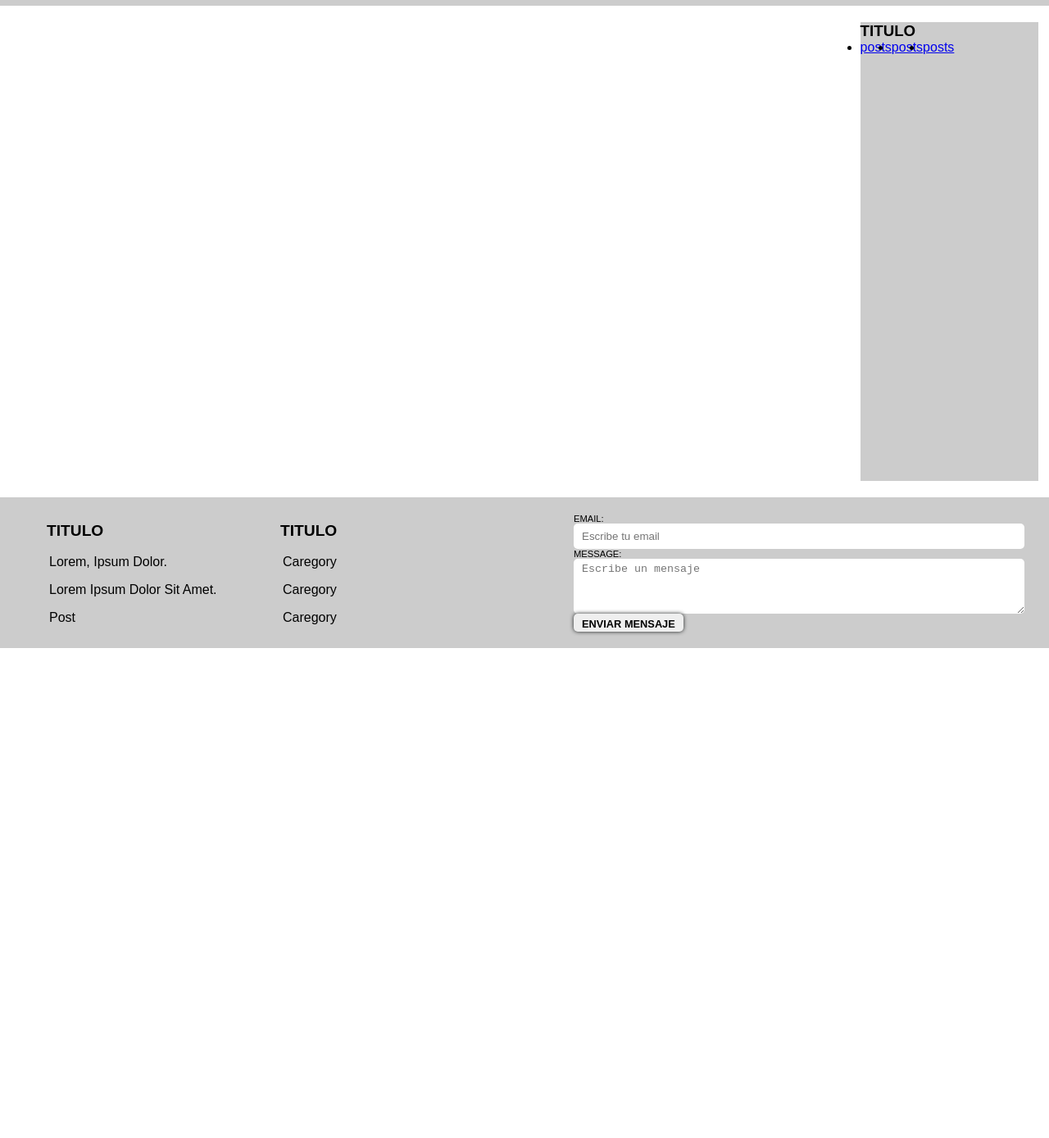
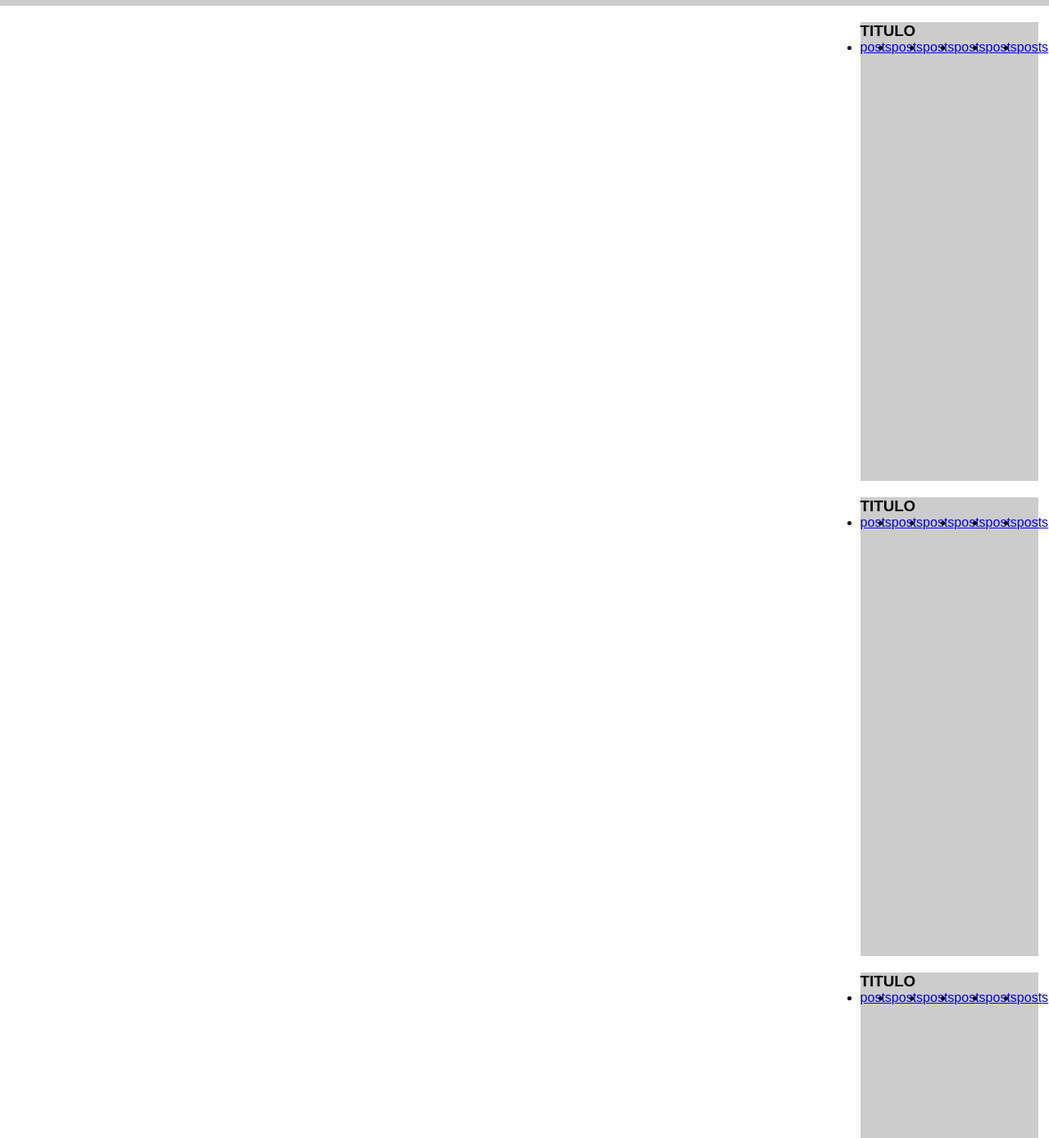
Before and after one commit to santiagodevs/portafolio, a plain HTML site: page index.html in a window 1280 px wide. Shown: the part 73-1462 px from the top of the page at 82% size. Before the commit the page ends 864 px from the top, so only its background shows below. Drawn offline with Linux system fonts and the light colour scheme.

Commit message:
agregue varias cosas mas haha

```diff
--- a/index.html
+++ b/index.html
@@ -31,6 +31,40 @@
             </ul>
         </nav>
     </header>
+    <!-- root -->
+    <div class="root">
+    <!-- site-main -->
+    <main class="site-main">
+        <div class="main-title">
+        </div>
+        <div class="post"></div>
+        <div class="autor"></div>
+    </main>
+    <div class="content-sidebars">
+            <!-- site sidebar -->
+    <aside class="site-sidebar">
+        <h3>titulo</h3>
+        <ul class="sidebar-menu">
+            <li class="item-sidebar">
+                <a href="#" class="link-sidebar">posts</a>
+            </li>
+            <li class="item-sidebar">
+                <a href="#" class="link-sidebar">posts</a>
+            </li>
+            <li class="item-sidebar">
+                <a href="#" class="link-sidebar">posts</a>
+            </li>
+            <li class="item-sidebar">
+                <a href="#" class="link-sidebar">posts</a>
+            </li>
+            <li class="item-sidebar">
+                <a href="#" class="link-sidebar">posts</a>
+            </li>
+            <li class="item-sidebar">
+                <a href="#" class="link-sidebar">posts</a>
+            </li>
+        </ul>
+    </aside>
     <!-- site sidebar -->
     <aside class="site-sidebar">
         <h3>titulo</h3>
@@ -44,8 +78,43 @@
             <li class="item-sidebar">
                 <a href="#" class="link-sidebar">posts</a>
             </li>
+            <li class="item-sidebar">
+                <a href="#" class="link-sidebar">posts</a>
+            </li>
+            <li class="item-sidebar">
+                <a href="#" class="link-sidebar">posts</a>
+            </li>
+            <li class="item-sidebar">
+                <a href="#" class="link-sidebar">posts</a>
+            </li>
         </ul>
     </aside>
+        <!-- site sidebar -->
+        <aside class="site-sidebar">
+            <h3>titulo</h3>
+            <ul class="sidebar-menu">
+                <li class="item-sidebar">
+                    <a href="#" class="link-sidebar">posts</a>
+                </li>
+                <li class="item-sidebar">
+                    <a href="#" class="link-sidebar">posts</a>
+                </li>
+                <li class="item-sidebar">
+                    <a href="#" class="link-sidebar">posts</a>
+                </li>
+                <li class="item-sidebar">
+                    <a href="#" class="link-sidebar">posts</a>
+                </li>
+                <li class="item-sidebar">
+                    <a href="#" class="link-sidebar">posts</a>
+                </li>
+                <li class="item-sidebar">
+                    <a href="#" class="link-sidebar">posts</a>
+                </li>
+            </ul>
+        </aside>
+    </div>
+    </div>
     <!-- site footer -->
     <footer class="site-footer">
         <div class="navigation-footer">
```
